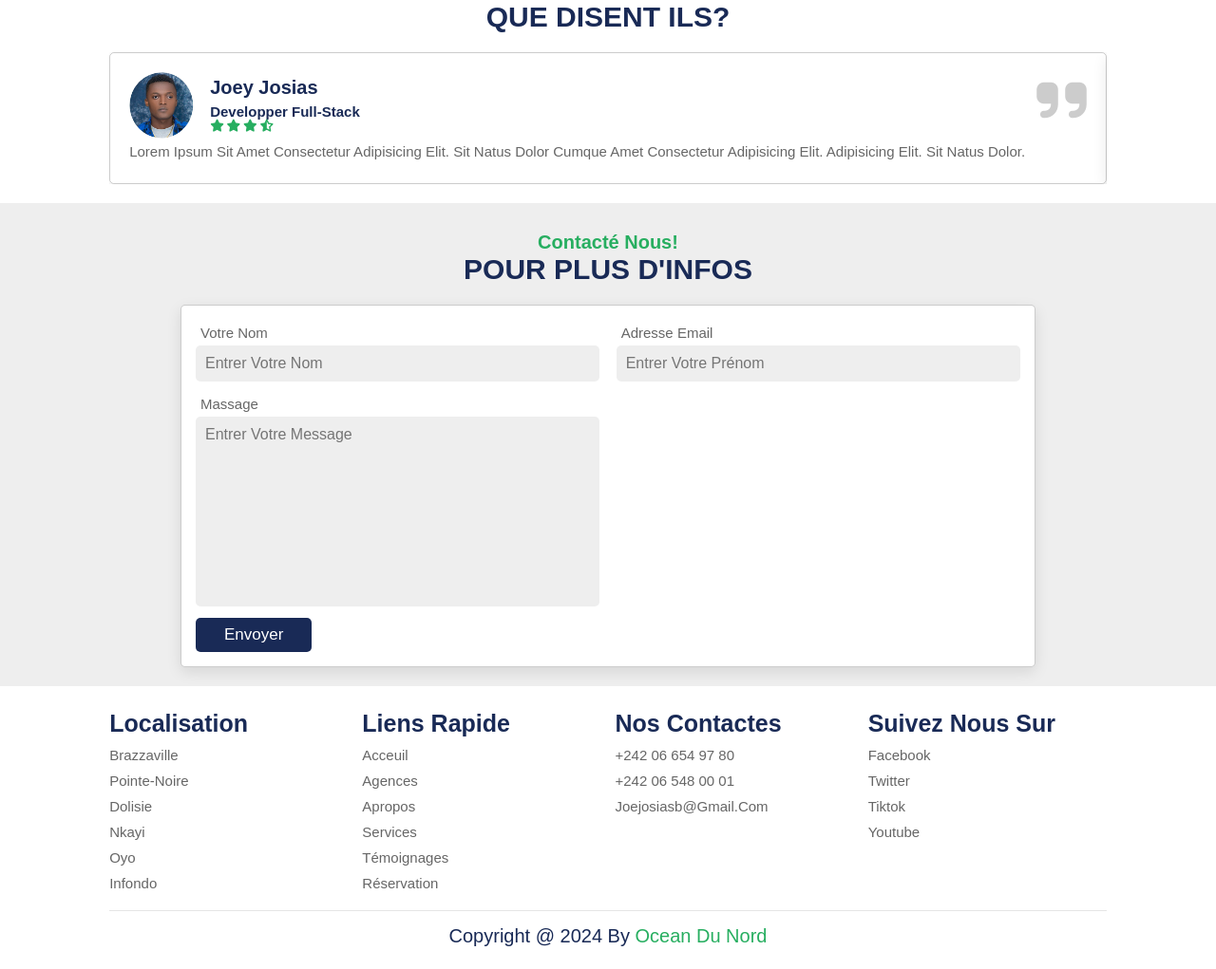
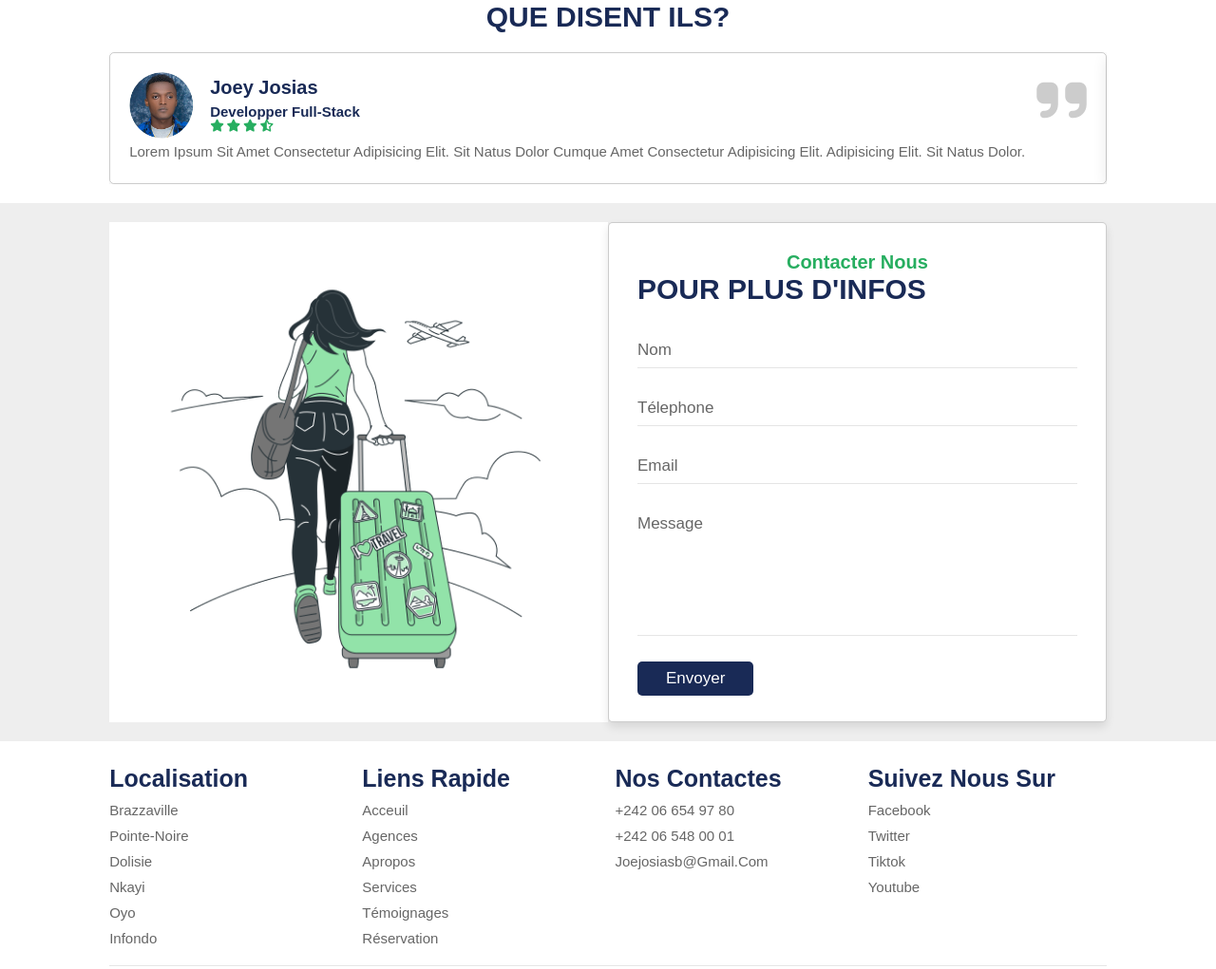
Before and after one commit to Josias-webdev/Travel-agency-web-site, a Django app: page / in a window 1280 px wide. Shown: the part 3249-4270 px from the top of the page at 95% size. Before the commit the page ends 4246 px from the top, so only its background shows below. Run offline with Django 4.2, Linux system fonts and the light colour scheme; data comes from the database, SQL or seed files in the repository.

Commit message:
modification du contact form

```diff
--- a/app/static/app/css/style.css
+++ b/app/static/app/css/style.css
@@ -681,6 +681,79 @@ header .icons #menu-bars {
     position: relative;
 }
 
+/*----------------- Contact -----------------*/
+
+.contact {
+    display: flex;
+    align-content: center;
+    justify-content: center;
+    flex-wrap: wrap;
+    padding-bottom: 2rem;
+     background: white;
+}
+
+.contact .image {
+    flex: 1 1 40rem;
+    background: white;
+}
+
+.contact .image img {
+    width: 100%;
+    padding: 2rem;
+
+}
+
+.contact form {
+    flex: 1 1 40rem;
+    padding: 2rem 3rem;
+    border: .1rem solid rgba(0, 0, 0, .2);
+    box-shadow: 0 .5rem 1rem rgb(0, 0, 0, .1);
+    border-radius: .5rem;
+    background: #fff;
+}
+
+.contact form .heading{
+    text-align: left;
+    padding: 0;
+    padding-bottom: 2rem;
+}
+
+.contact form .inputBox{
+    position: relative;
+}
+
+.contact form .inputBox input, .contact form .inputBox textarea{
+    width: 100%;
+    background: none;
+    color: #666;
+    margin: 1.5rem 0;
+    padding: .5rem 0;
+    font-size: 1.7rem;
+    border-bottom: .1rem solid rgba(0, 0, 0, .1);
+    text-transform: none;
+}
+
+.contact form .inputBox textarea {
+    resize: none;
+    height: 13rem;
+}
+
+.contact form .inputBox label {
+    position: absolute;
+    top: 1.7rem; left: 0;
+    font-size: 1.7rem;
+    color: #666;
+    transition: .2s linear;
+}
+
+.contact form .inputBox input:focus ~ label,
+.contact form .inputBox input:valid ~ label,
+.contact form .inputBox textarea:focus ~ label {
+    top: -.5rem;
+    font-size: 1.5rem;
+}
+
+
 
 
 
--- a/app/templates/app/base.html
+++ b/app/templates/app/base.html
@@ -250,37 +250,38 @@
     </section>
     <!-- Review section End -->
 
-    <!-- order section -->
+    <!-- contact section -->
+    <section class="contact" id="contactes">
+        <div class="image">
+            <img src="media/Traveling-bro.png" alt="">
+        </div>
+        <form action="">
+            <h1 class="sub-heading">Contacter Nous</h1>
+            <h1 class="heading">Pour plus d'infos</h1>
 
-    <section class="order" id="contactes">
-
-
-        <h3 class="sub-heading">Contacté nous!</h3>
-        <H1 class="heading">Pour plus d'infos</H1>
-
-        <form method="#" action="#">
-            {% csrf_token %}
             <div class="inputBox">
-                <div class="input">
-                    <span>Votre nom</span>
-                    <input type="text" placeholder="Entrer votre nom" name="name" id="" required>
-                </div>
-                <div class="input">
-                    <span>Adresse Email</span>
-                    <input type="email" placeholder="Entrer votre prénom" name="email" id="" required>
-                </div>
+                <input type="text" required>
+                <label>nom</label>
             </div>
             <div class="inputBox">
-                <div class="input">
-                    <span>Massage</span>
-                    <textarea name="message" placeholder="Entrer votre Message" id="" cols="30" rows="10"></textarea>
-                </div>
+                <input type="text" required>
+                <label>Télephone</label>
             </div>
-            <input type="submit" value="Envoyer" class="btn">
+            <div class="inputBox">
+                <input type="email" required>
+                <label>Email</label>
+            </div>
+            <div class="inputBox">
+                <textarea name="" cols="30" rows="10" required></textarea>
+                <label>message</label>
+            </div>
+            <input type="submit" class="btn" value="Envoyer">
+
         </form>
 
     </section>
-    <!-- order section end -->
+
+     <!-- End contact section -->
 
     <!-- footer section start -->
 
```
Also changed, not shown: media/Traveling-bro.png (added).
